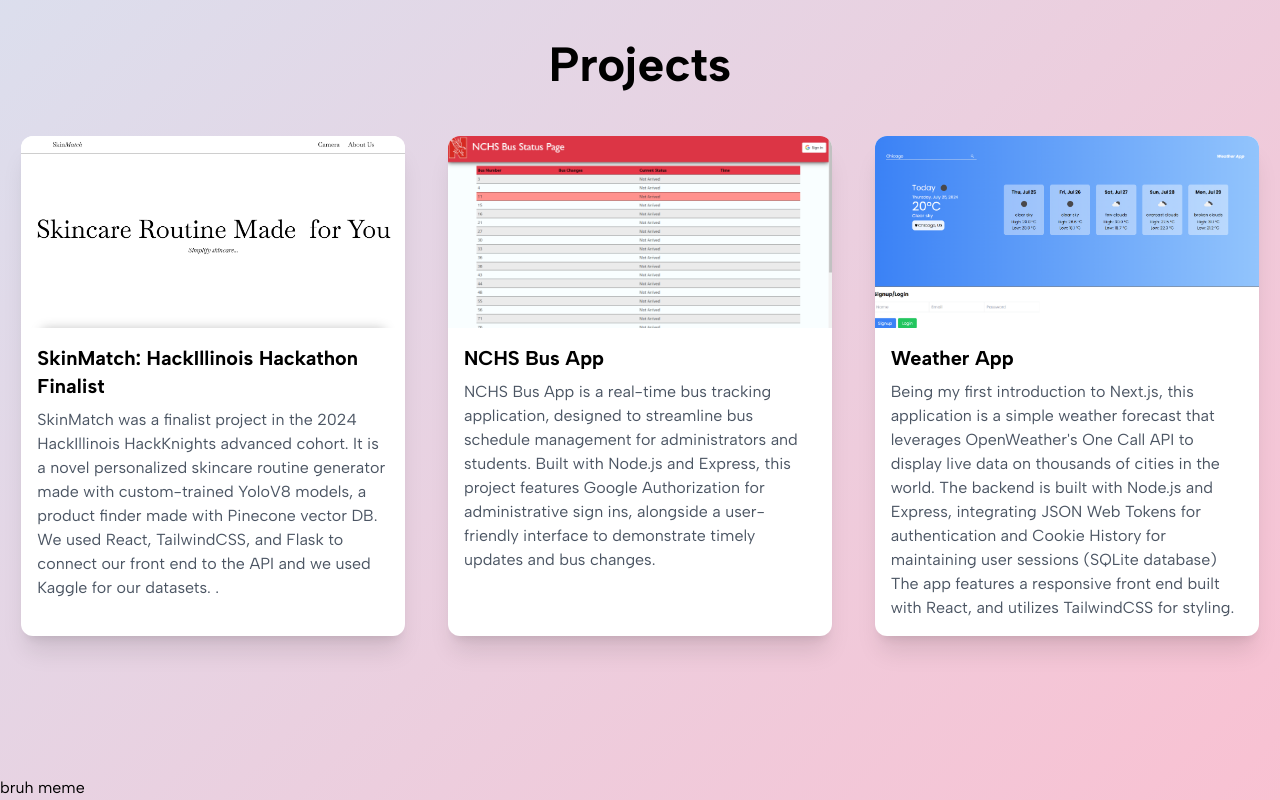
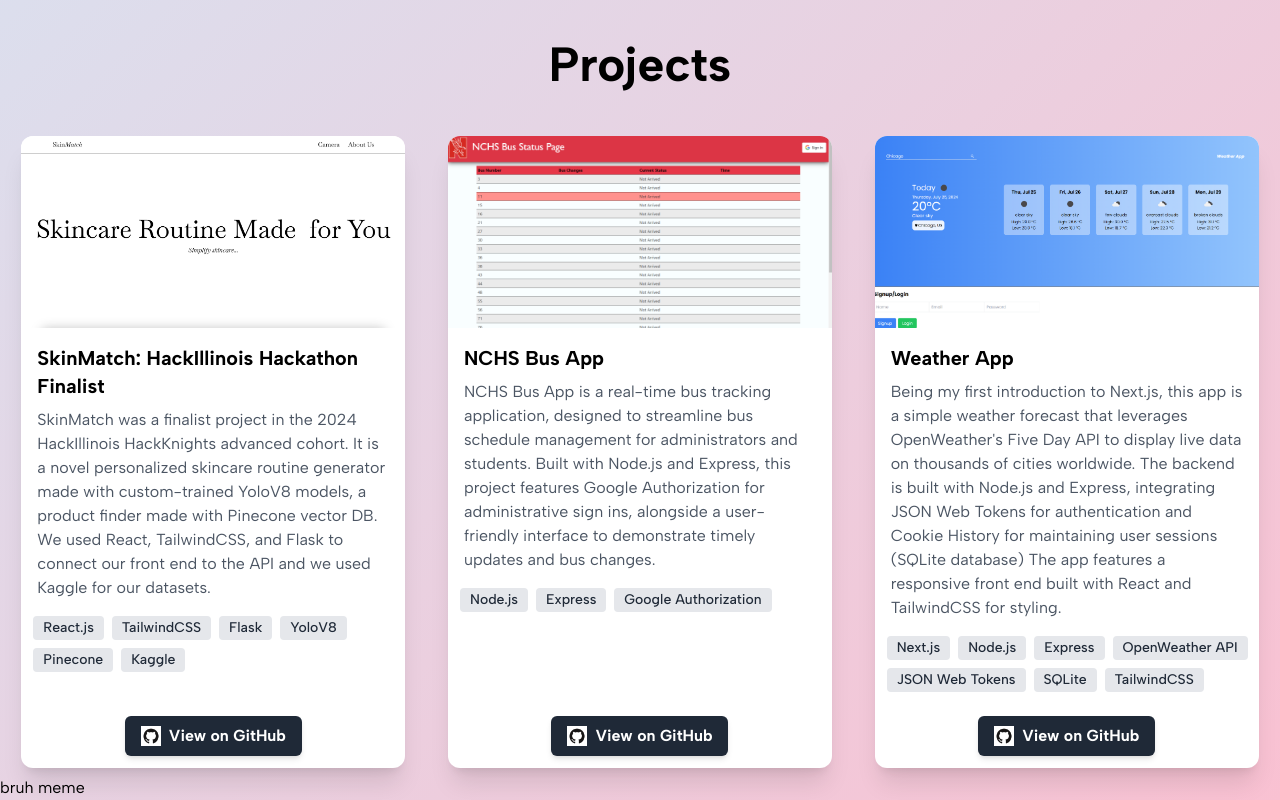
Before and after one commit to theodoreng15/personal-portfolio, a Next.js app: page / in a window 1280 px wide. Shown: the part 824-1624 px from the top of the page. Built offline with nearby package versions, Linux system fonts and the light colour scheme.

Commit message:
Project card done

```diff
--- a/src/app/components/Projects.tsx
+++ b/src/app/components/Projects.tsx
@@ -3,9 +3,10 @@ import Image from 'next/image';
 import BusApp from '../assets/busapp.png'
 import SkinMatch from '../assets/skinmatch.jpeg'
 import Weather from '../assets/weatherapp.png'
+import GithubSymbol from "../assets/github.png"
 
-const ProjectCard = ({ imgSrc, alt, title, description }) => (
-	<div className="flex-col transform rounded-xl w-full max-w-sm mx-auto mb-8 bg-white shadow-xl transition duration-300 hover:scale-105">
+const ProjectCard = ({ imgSrc, alt, title, description, techStack, github }) => (
+	<div className="flex flex-col transform rounded-xl w-full max-w-sm mx-auto mb-8 bg-white shadow-xl transition duration-300 hover:scale-105">
 		<div className="relative h-48 w-full">
 			<Image
 				src={imgSrc}
@@ -18,6 +19,19 @@ const ProjectCard = ({ imgSrc, alt, title, description }) => (
 		<div className="p-4">
 			<h3 className="text-xl font-semibold mb-2">{title}</h3>
 			<p className="text-gray-600">{description}</p>
+		</div>
+		<div className="flex flex-wrap mb-4 ml-3 ">
+			{techStack.map((tech, index) => (
+				<span key={index} className="bg-gray-200 text-gray-800 text-sm rounded mr-2 mb-2 font-medium px-2.5 py-0.5">
+					{tech}
+				</span>
+			))}
+		</div>
+		<div className="flex justify-center mt-auto mb-3">
+			<a href={github} target="_blank" className="inline-flex items-center px-4 py-2 bg-gray-800 text-white font-semibold rounded-md shadow-md hover:bg-gray-700 transition-colors">
+				<img src={GithubSymbol.src} className="w-5 h-5 mr-2" />
+				View on GitHub
+			</a>
 		</div>
 	</div>
 );
@@ -33,21 +47,25 @@ const Projects = () => {
 					imgSrc={SkinMatch}
 					alt="SkinMatch"
 					title="SkinMatch: HackIllinois Hackathon Finalist"
-					description="SkinMatch was a finalist project in the 2024 HackIllinois HackKnights advanced cohort. It is a novel personalized skincare routine generator made with custom-trained YoloV8 models, a product finder made with Pinecone vector DB. We used React, TailwindCSS, and Flask to connect our front end to the API and we used Kaggle for our datasets.
-
-."
+					description="SkinMatch was a finalist project in the 2024 HackIllinois HackKnights advanced cohort. It is a novel personalized skincare routine generator made with custom-trained YoloV8 models, a product finder made with Pinecone vector DB. We used React, TailwindCSS, and Flask to connect our front end to the API and we used Kaggle for our datasets."
+					techStack={["React.js", "TailwindCSS", "Flask", "YoloV8", "Pinecone", "Kaggle"]}
+					github="https://github.com/adeshkumar1/SkinMatch"
 				/>
 				<ProjectCard
 					imgSrc={BusApp}
 					alt="BusApp"
 					title="NCHS Bus App"
 					description="NCHS Bus App is a real-time bus tracking application, designed to streamline bus schedule management for administrators and students. Built with Node.js and Express, this project features Google Authorization for administrative sign ins, alongside a user-friendly interface to demonstrate timely updates and bus changes.	"
+					techStack={["Node.js", "Express", "Google Authorization"]}
+					github="https://github.com/NCHS-SE22-23/busApp"
 				/>
 				<ProjectCard
 					imgSrc={Weather}
 					alt="Weather"
 					title="Weather App"
-					description="Being my first introduction to Next.js, this application is a simple weather forecast that leverages OpenWeather's One Call API to display live data on thousands of cities in the world. The backend is built with Node.js and Express, integrating JSON Web Tokens for authentication and Cookie History for maintaining user sessions (SQLite database) The app features a responsive front end built with React, and utilizes TailwindCSS for styling. "
+					description="Being my first introduction to Next.js, this app is a simple weather forecast that leverages OpenWeather's Five Day API to display live data on thousands of cities worldwide. The backend is built with Node.js and Express, integrating JSON Web Tokens for authentication and Cookie History for maintaining user sessions (SQLite database) The app features a responsive front end built with React and TailwindCSS for styling."
+					techStack={["Next.js", "Node.js", "Express", "OpenWeather API", "JSON Web Tokens", "SQLite", "TailwindCSS"]}
+					github="https://github.com/theodoreng15/weather-forecast"
 				/>
 			</div>
 		</div>
```
Also changed, not shown: src/app/assets/github.png (added).
